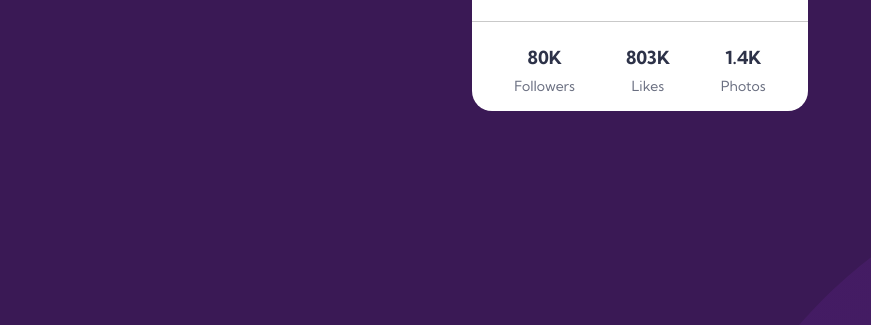
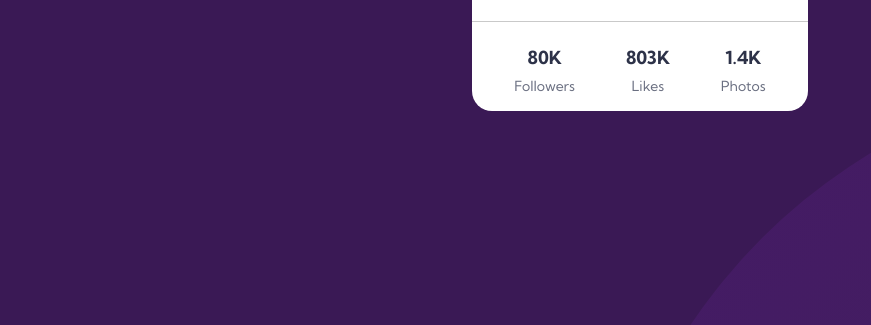
Before and after one commit to seekinfox/Profile-card, a plain HTML site: page index.html in a window 1280 px wide. Shown: the part 475-800 px from the top of the page, without its empty margins (0-871 px from the left). Drawn offline with Linux system fonts and the light colour scheme.

Commit message:
Add files via upload

```diff
--- a/style.css
+++ b/style.css
@@ -12,8 +12,8 @@ body {
 
     background: url("https://raw.githubusercontent.com/seekinfox/Profile-card/6a89cd2637b32da709d89df781e1392c965812f6/images/bg-pattern-top.svg"), url("https://raw.githubusercontent.com/seekinfox/Profile-card/c35be496163bd9c0ddea7dd1e57b711fca795e04/images/bg-pattern-bottom.svg"),  hsla(273, 56%, 21%,0.9);
     background-repeat: no-repeat, no-repeat;
-    background-size: 80%, 80%;
-    background-position: top -46rem left -28rem , bottom -53rem right -26rem;
+    background-size: 90%, 90%;
+    background-position: top -46rem left -34rem , bottom -56rem right -29rem;
 }
 
 :root {
```
Also changed, not shown: Screenshot_2021-09-03 Frontend Mentor Profile card component.png (added).
